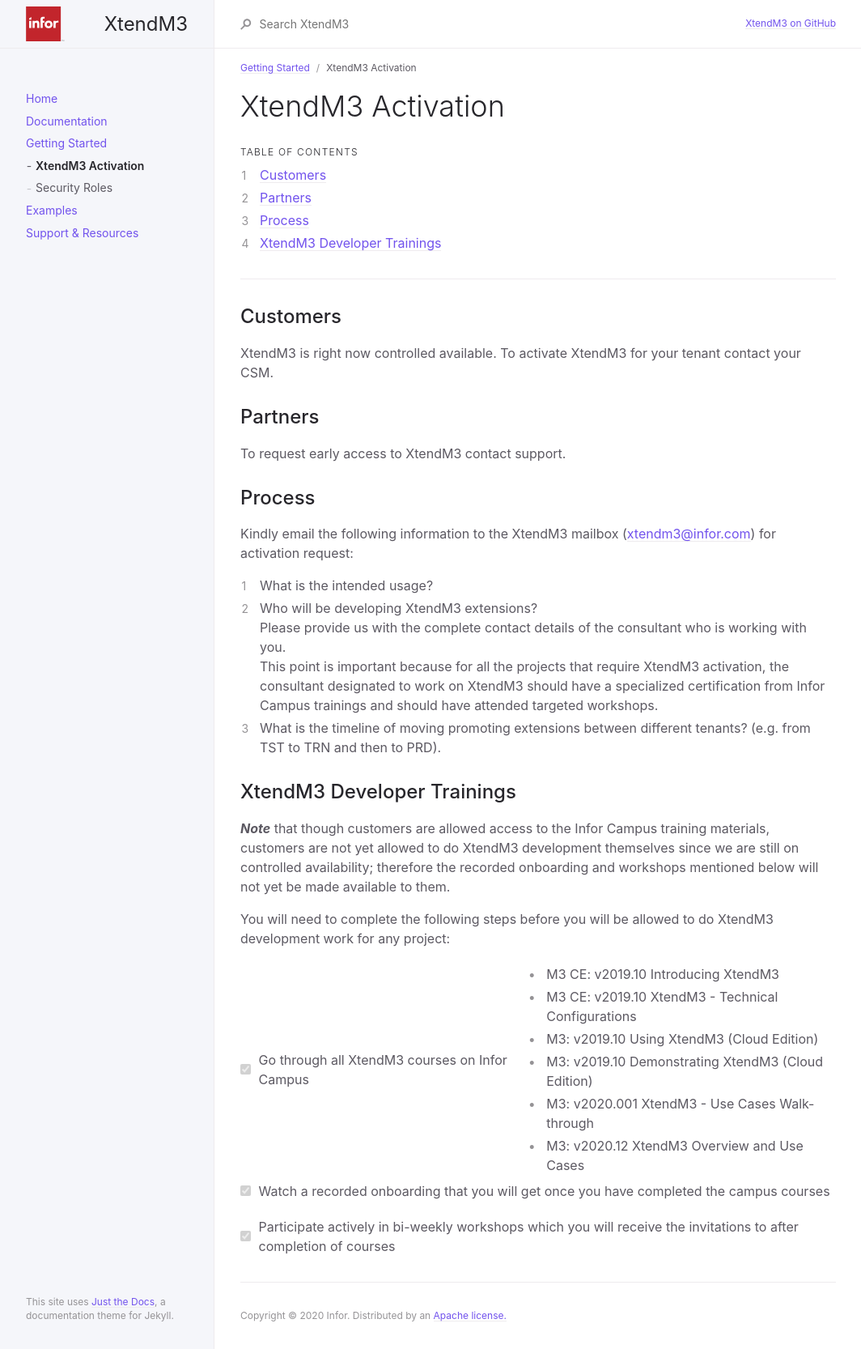
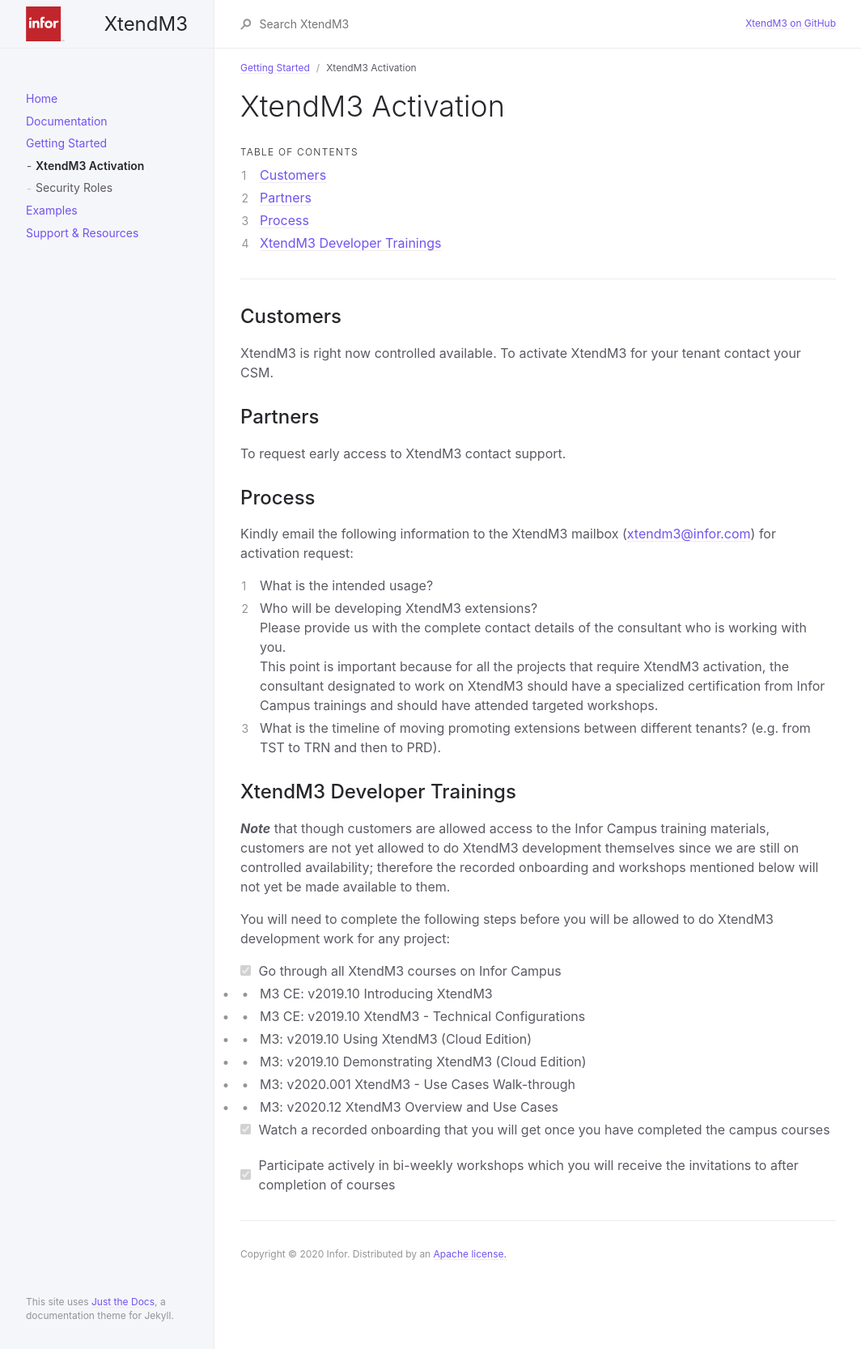
Before and after one commit to infor-cloud/xtendm3, a Jekyll site: the page built from docs/getting-started/xtendm3-activation.md, in a window 1280 px wide. Shown: the whole page at 81% size, without its empty margins (107-1171 px from the left). Built offline with Jekyll 4.4.1, drawn with Linux system fonts in a browser that asks for light colours.

```diff
--- a/docs/getting-started/xtendm3-activation.md
+++ b/docs/getting-started/xtendm3-activation.md
@@ -37,12 +37,12 @@ This point is important because for all the projects that require XtendM3 activa
 You will need to complete the following steps before you will be allowed to do XtendM3 development work for any project:
 
 - [x] Go through all XtendM3 courses on Infor Campus
-  * M3 CE: v2019.10 Introducing XtendM3
-  * M3 CE: v2019.10 XtendM3 - Technical Configurations
-  * M3: v2019.10 Using XtendM3 (Cloud Edition)
-  * M3: v2019.10 Demonstrating XtendM3 (Cloud Edition)
-  * M3: v2020.001 XtendM3 - Use Cases Walk-through
-  * M3: v2020.12 XtendM3 Overview and Use Cases
+ - * M3 CE: v2019.10 Introducing XtendM3
+ - * M3 CE: v2019.10 XtendM3 - Technical Configurations
+ - * M3: v2019.10 Using XtendM3 (Cloud Edition)
+ - * M3: v2019.10 Demonstrating XtendM3 (Cloud Edition)
+ - * M3: v2020.001 XtendM3 - Use Cases Walk-through
+ - * M3: v2020.12 XtendM3 Overview and Use Cases
 
 - [x] Watch a recorded onboarding that you will get once you have completed the campus courses
 
```
